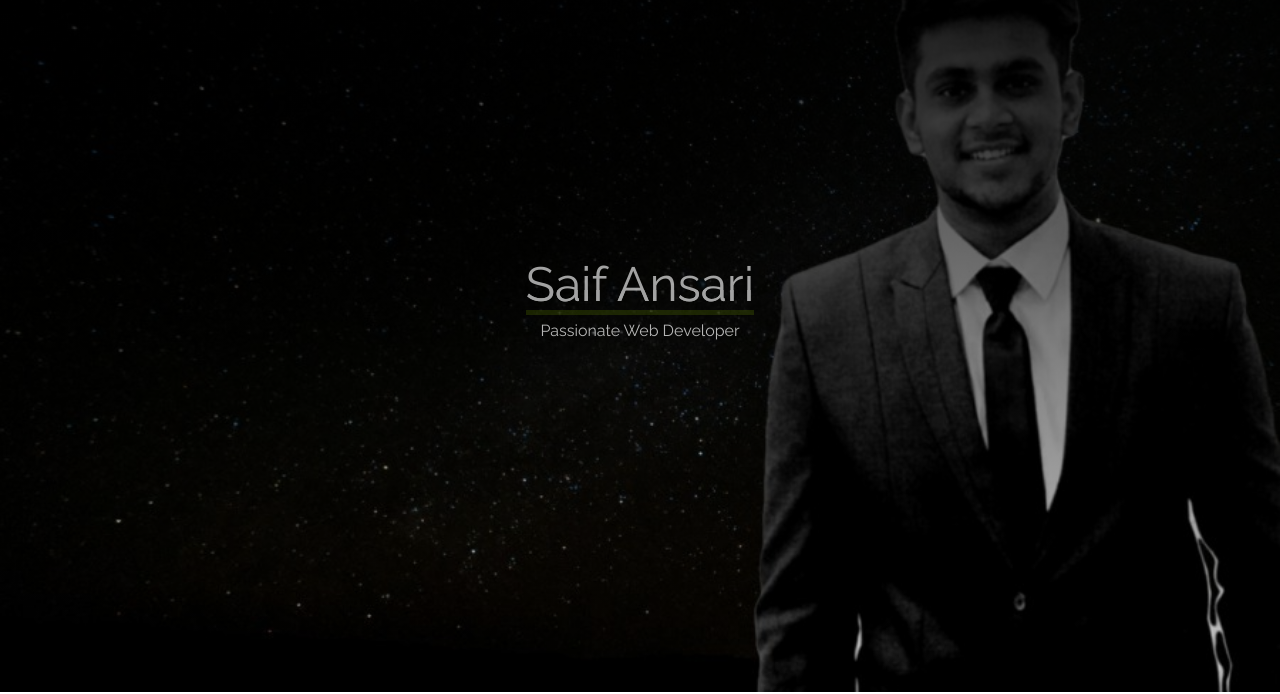
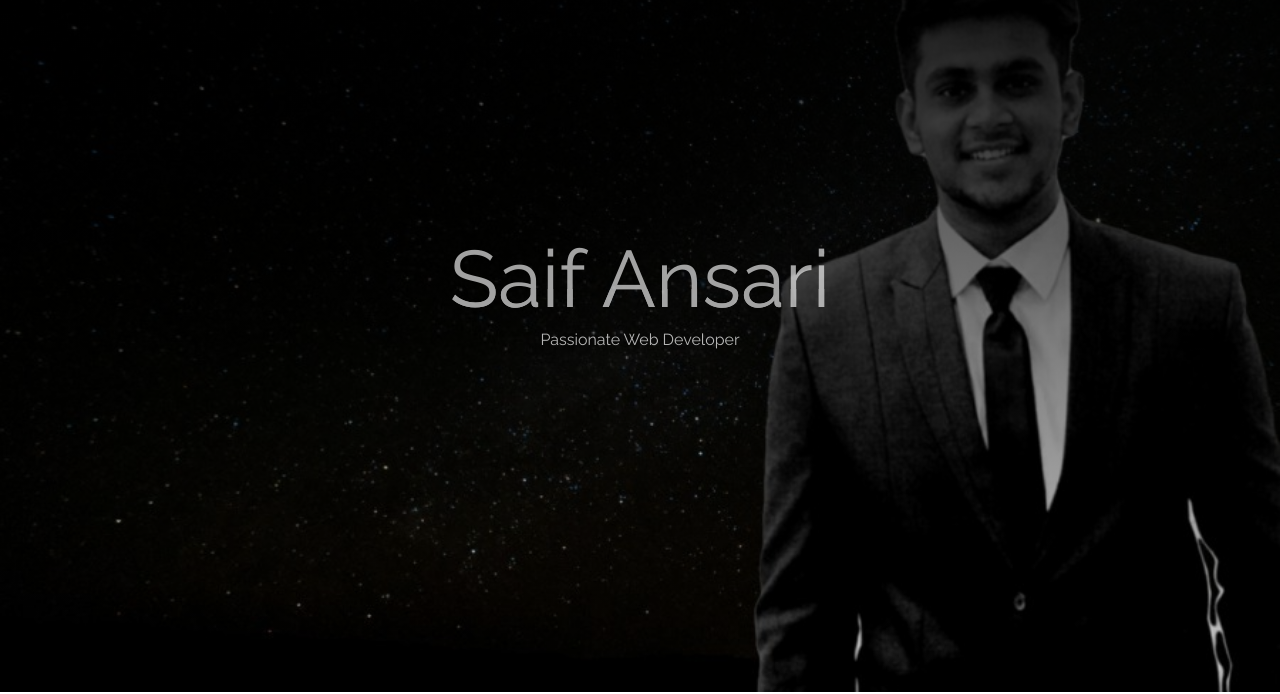
Before and after one commit to saif-raw/portfolio, a plain HTML site: page index.html in a window 1280 px wide. Shown: the part 108-802 px from the top of the page. Drawn offline with nearby package versions, Linux system fonts and the light colour scheme.

Commit message:
commit-2

```diff
--- a/css/style.css
+++ b/css/style.css
@@ -20,6 +20,11 @@ body {
     font-weight: 400;
     font-family: "Raleway", "HelveticaNeue", "Helvetica Neue", Helvetica, Arial, sans-serif;
     color: #222;
+}
+
+:root {
+    --clock-color1: rgb(200, 255, 0);
+    --clock-color2: #d0f9ff;
 }
 
 
@@ -162,6 +167,7 @@ hr {
     max-width: 80px;
     display: inline-block;
     padding: 1rem;
+    animation: anim-glow 2s ease infinite;
 }
 
 .navigation-bar nav {
@@ -453,39 +459,22 @@ footer li a {
     cursor: pointer;
     position: relative;
     display: inline-block;
-    font-size: 3rem;
+    font-size: 5rem;
     background: linear-gradient(to bottom, #000, #000 60%, #fff 60%, #fff 100%);
     background-clip: text;
     -webkit-background-clip: text;
     color: white;
     background-repeat: no-repeat;
-    transition: background 0.2s ease-out;
     white-space: nowrap;
+    transition: text-shadow 1s;
 }
 
-.my-span {
-    position: relative;
-    color: white;
-}
-
-.my-span:before {
-    content: "";
-    position: absolute;
-    left: 0;
-    right: 0;
-    height: 5px;
-    background: rgba(137, 187, 0, 0.2);
-    color: white;
-    bottom: 1px;
-    transition: all 0.2s ease-out;
+.my-p:hover {
+    text-shadow: 0 0 10px var(--clock-color1), 0 0 20px var(--clock-color1), 0 0 40px var(--clock-color2), 0 0 80px var(--clock-color2);
 }
 
 .my-p:hover {
     background-position: 0 11px;
-}
-
-.my-span:hover:before {
-    transform: scale(25, 25) translateY(-0.5px)
 }
 
 .nav-span {
--- a/index.html
+++ b/index.html
@@ -6,7 +6,7 @@
 <link href="https://fonts.googleapis.com/css?family=Raleway&display=swap" rel="stylesheet">
 <link rel="stylesheet" type="text/css" href="css/flexboxgrid.css" media="all" />
 <link rel="stylesheet" type="text/css" href="css/style.css" media="all" />
-<link rel="shortcut icon" href="Logo.png" type="image/x-icon">
+<link rel="shortcut icon" href="./img/Logo.png" type="image/x-icon">
 <link rel="stylesheet" href="https://stackpath.bootstrapcdn.com/font-awesome/4.7.0/css/font-awesome.min.css" integrity="sha384-wvfXpqpZZVQGK6TAh5PVlGOfQNHSoD2xbE+QkPxCAFlNEevoEH3Sl0sibVcOQVnN" crossorigin="anonymous">
 <meta name="viewport" content="width=device-width, initial-scale=1.0" />
 </head>
@@ -27,7 +27,9 @@
         </div>
         <div class="hero flex middle-xs" style="background-image: linear-gradient(rgba(0, 0, 0, 0.9), rgba(0, 0, 0, 0.2)), url('img/Backdrop.jpg');">
             <div class="hero-text ">
-                <h1><span class="my-span"><p class="my-p">Saif Ansari</p></span></h1>
+                <h1>
+                    <p class="my-p">Saif Ansari</p>
+                </h1>
                 <p>Passionate Web Developer</p>
             </div>
         </div>
@@ -271,7 +273,7 @@
                     </div>
                     <div class="row margin-bottom-small center-xs">
                         <div class="col-md">
-                            <i class="fa fa-facebook fa-5x" aria-hidden="true"></i><br>
+                            <i class="fa fa-facebook fa-5x social-media-icons" aria-hidden="true"></i><br>
                             <p>Facebook</p>
                         </div>
                         <div class="col-md">
```
